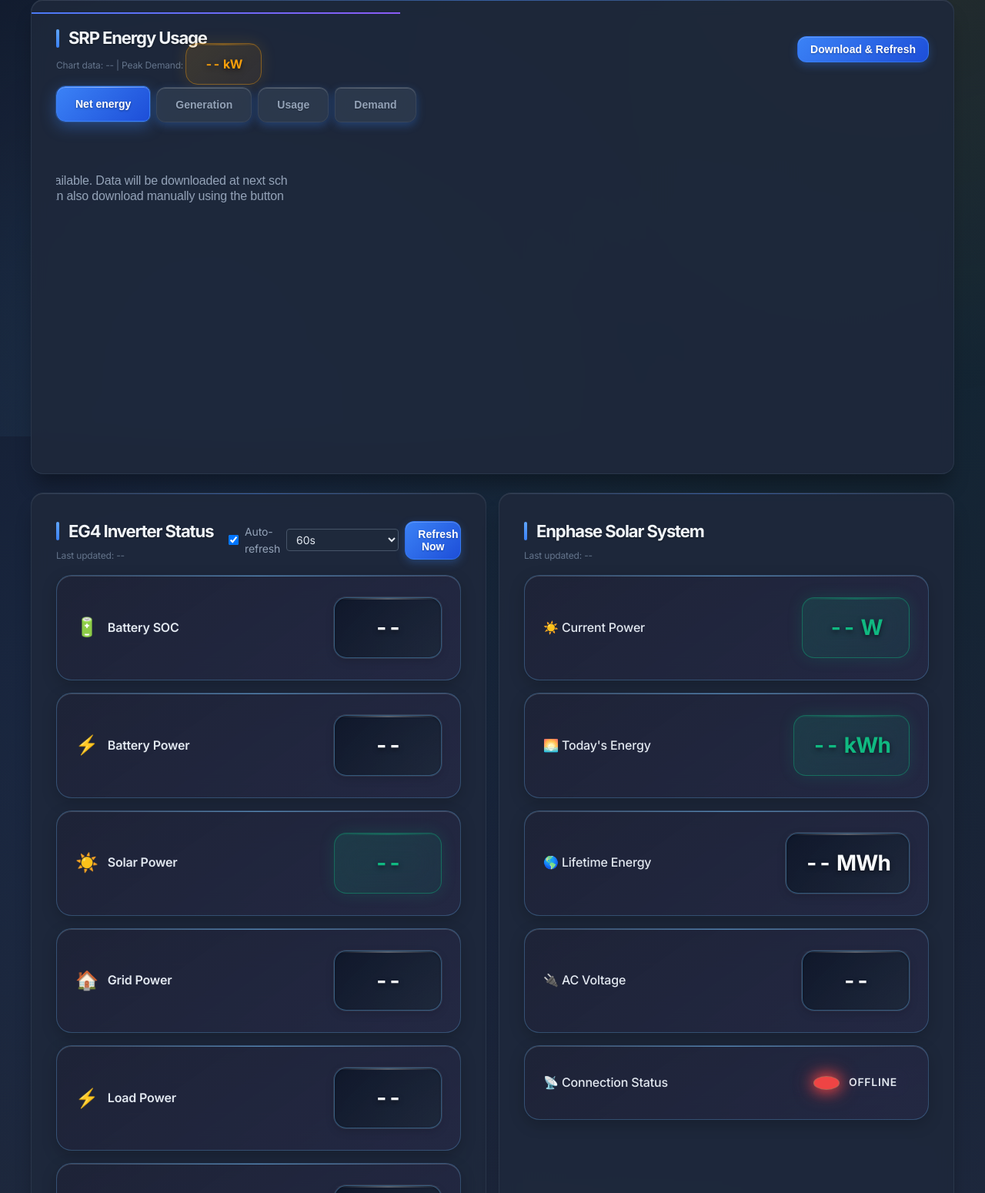
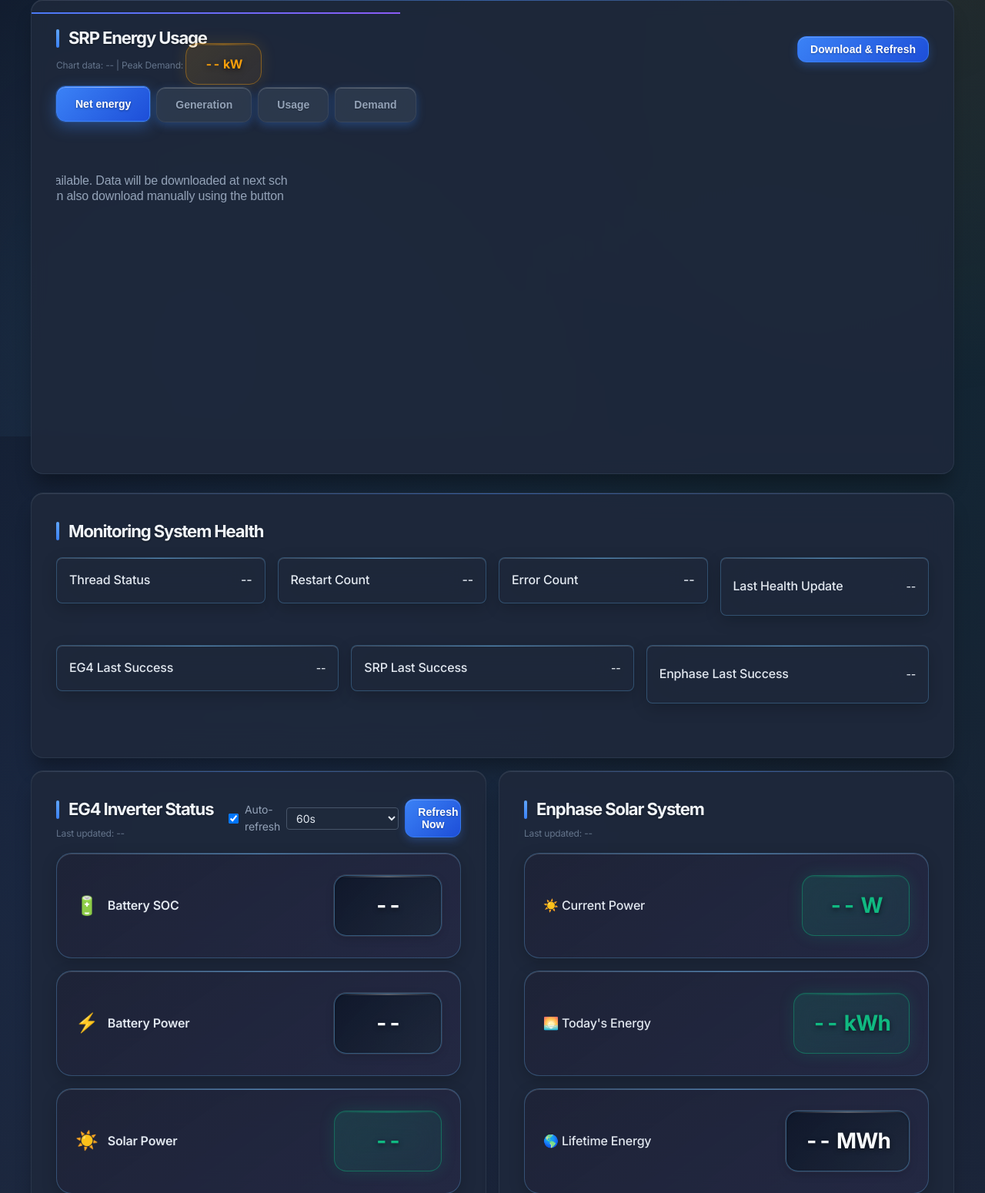
Before and after one commit to JeremyWhittaker/eg4_assistant, a Flask app: page / in a window 1280 px wide. Shown: the part 233-1783 px from the top of the page at 77% size. Run offline with Flask 3, Linux system fonts and the light colour scheme; data that the repository does not hold is empty; parts of the project's set-up code (start-up, migrations or seed data) failed here and were passed over; some libraries are stand-ins or nearby versions.

Commit message:
Scripted auto-commit on change (2025-08-01 09:01:10) by gitwatch.sh

```diff
--- a/templates/index.html
+++ b/templates/index.html
@@ -1658,6 +1658,47 @@
                 </div>
                 <div id="chart-info" style="margin-top: 0.5rem; color: #64748b; font-size: 0.75rem;">
                     <!-- Chart description updated by switchChartType() -->
+                </div>
+            </div>
+
+            <!-- Monitor Health Status -->
+            <div class="card" id="monitor-health-card" style="margin-bottom: 1rem; background: rgba(30, 41, 59, 0.9); backdrop-filter: blur(20px); border: 1px solid rgba(51, 65, 85, 0.6);">
+                <h2 style="margin: 0 0 1rem 0;">Monitoring System Health</h2>
+                <div class="grid" style="grid-template-columns: repeat(auto-fit, minmax(200px, 1fr)); gap: 1rem;">
+                    <div class="metric" style="background: rgba(30, 41, 59, 0.7); padding: 1rem; border-radius: 0.5rem;">
+                        <div class="metric-label">Thread Status</div>
+                        <div class="metric-value" id="monitor-thread-status">--</div>
+                    </div>
+                    <div class="metric" style="background: rgba(30, 41, 59, 0.7); padding: 1rem; border-radius: 0.5rem;">
+                        <div class="metric-label">Restart Count</div>
+                        <div class="metric-value" id="monitor-restart-count">--</div>
+                    </div>
+                    <div class="metric" style="background: rgba(30, 41, 59, 0.7); padding: 1rem; border-radius: 0.5rem;">
+                        <div class="metric-label">Error Count</div>
+                        <div class="metric-value" id="monitor-error-count">--</div>
+                    </div>
+                    <div class="metric" style="background: rgba(30, 41, 59, 0.7); padding: 1rem; border-radius: 0.5rem;">
+                        <div class="metric-label">Last Health Update</div>
+                        <div class="metric-value" id="monitor-last-update" style="font-size: 0.875rem;">--</div>
+                    </div>
+                </div>
+                <div class="grid" style="grid-template-columns: repeat(3, 1fr); gap: 1rem; margin-top: 1rem;">
+                    <div class="metric" style="background: rgba(30, 41, 59, 0.7); padding: 1rem; border-radius: 0.5rem;">
+                        <div class="metric-label">EG4 Last Success</div>
+                        <div class="metric-value" id="eg4-last-success" style="font-size: 0.875rem;">--</div>
+                    </div>
+                    <div class="metric" style="background: rgba(30, 41, 59, 0.7); padding: 1rem; border-radius: 0.5rem;">
+                        <div class="metric-label">SRP Last Success</div>
+                        <div class="metric-value" id="srp-last-success" style="font-size: 0.875rem;">--</div>
+                    </div>
+                    <div class="metric" style="background: rgba(30, 41, 59, 0.7); padding: 1rem; border-radius: 0.5rem;">
+                        <div class="metric-label">Enphase Last Success</div>
+                        <div class="metric-value" id="enphase-last-success" style="font-size: 0.875rem;">--</div>
+                    </div>
+                </div>
+                <div id="monitor-error-msg" style="margin-top: 1rem; padding: 0.75rem; background: rgba(239, 68, 68, 0.1); border: 1px solid rgba(239, 68, 68, 0.3); border-radius: 0.375rem; display: none;">
+                    <div style="font-weight: 500; color: #ef4444; margin-bottom: 0.25rem;">Current Error:</div>
+                    <div id="monitor-error-text" style="font-size: 0.875rem; color: #f87171;"></div>
                 </div>
             </div>
 
```
